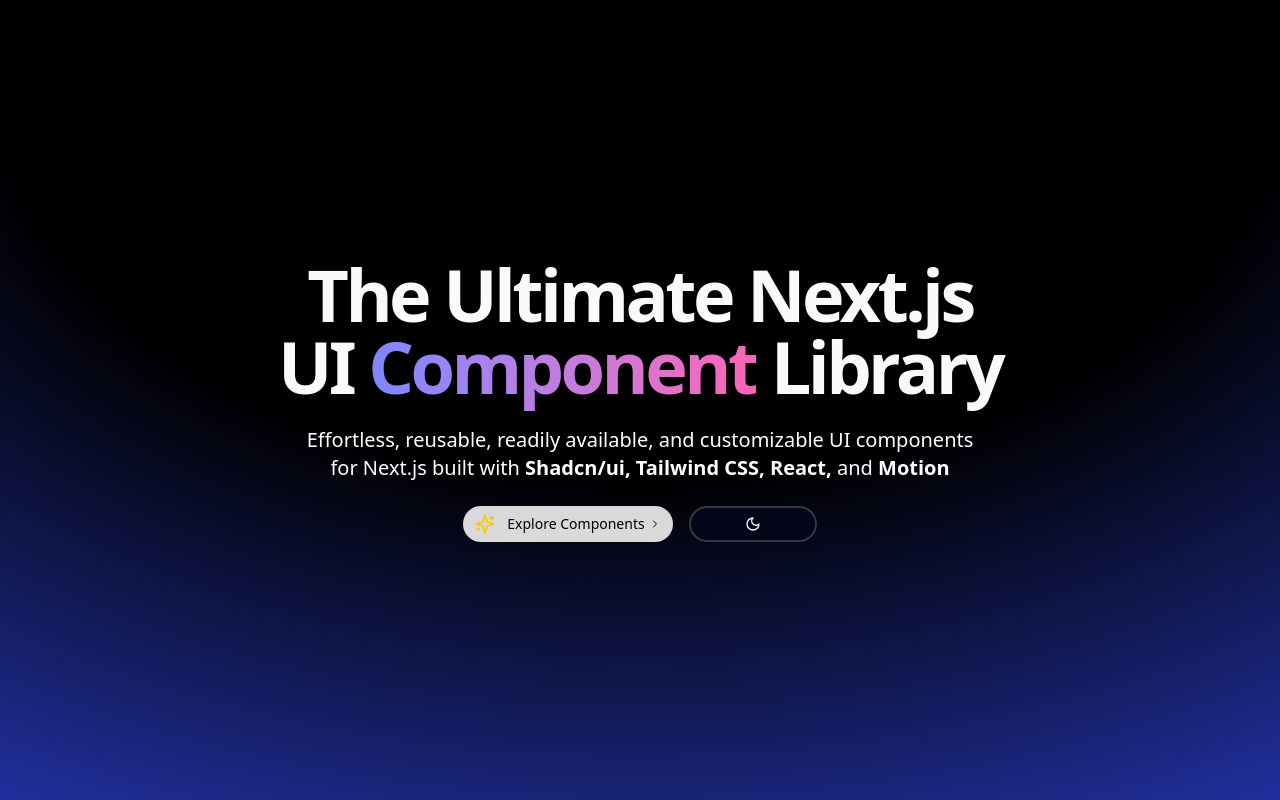
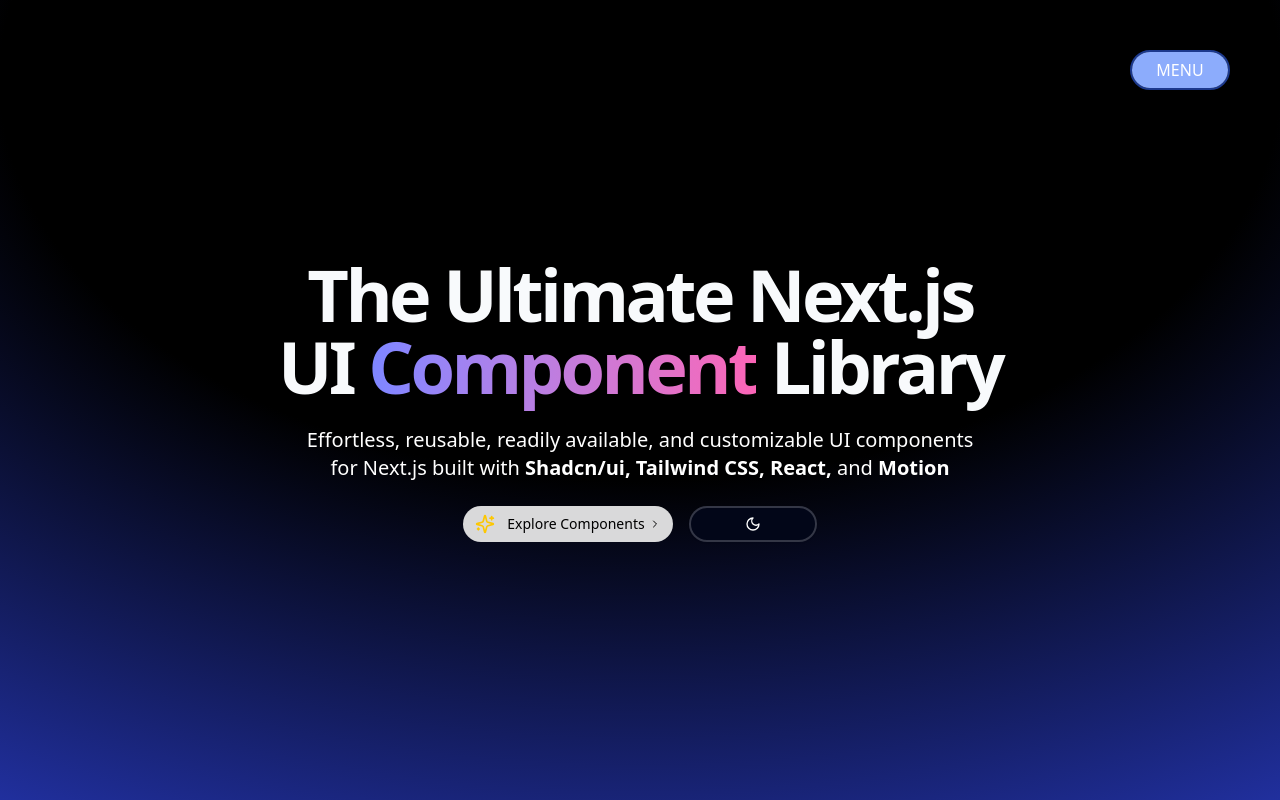
Before and after one commit to anuja-rahul/nexponents, a Next.js app: page / in a window 1280 px wide. Shown: the top 800 px of the page. Built offline with nearby package versions, Linux system fonts and the light colour scheme.

Commit message:
menu btn done

```diff
--- a/app/layout.tsx
+++ b/app/layout.tsx
@@ -2,6 +2,8 @@
 import { Geist, Geist_Mono } from "next/font/google";
 import "./globals.css";
 import { ThemeProvider } from "@/components/theme-provider";
+// import Header from "@/components/header/header";
+import Navbar from "@/components/header/navbar";
 
 const geistSans = Geist({
   variable: "--font-geist-sans",
@@ -34,6 +36,8 @@
           enableSystem
           disableTransitionOnChange
         >
+          {/* <Header /> */}
+          <Navbar />
           {children}
         </ThemeProvider>
       </body>
--- /dev/null
+++ b/components/header/button/button.tsx
@@ -0,0 +1,50 @@
+import { motion } from "framer-motion";
+import styles from "./style.module.scss";
+import clsx from "clsx";
+
+interface ButtonProps {
+  isActive: boolean;
+  setIsActive: (value: boolean) => void;
+}
+
+export default function Button({ isActive, setIsActive }: ButtonProps) {
+  return (
+    <div
+      onClick={() => {
+        setIsActive(!isActive);
+      }}
+      className={clsx(styles.button, "border-2 border-blue-900")}
+    >
+      <motion.div
+        className={styles.slider}
+        animate={{
+          top: isActive ? "-100%" : "0",
+        }}
+        transition={{
+          duration: 0.5,
+          ease: [0.76, 0, 0.24, 1],
+        }}
+      >
+        <div className={styles.el}>
+          <PerspectiveText label="Menu" />
+        </div>
+        <div className={styles.el}>
+          <PerspectiveText label="Close" />
+        </div>
+      </motion.div>
+    </div>
+  );
+}
+
+type PerspectiveTextProps = {
+  label: string;
+};
+
+export function PerspectiveText({ label }: PerspectiveTextProps) {
+  return (
+    <div className={styles.perspectiveText}>
+      <p>{label}</p>
+      <p>{label}</p>
+    </div>
+  );
+}
--- /dev/null
+++ b/components/header/button/style.module.scss
@@ -0,0 +1,68 @@
+.button {
+  height: 40px;
+  width: 100px;
+  border-radius: 25px;
+  cursor: pointer;
+  position: relative;
+  overflow: hidden;
+  //   border: 0.5px solid #040499;
+
+  .slider {
+    position: relative;
+    height: 100%;
+    width: 100%;
+
+    .el {
+      height: 100%;
+      width: 100%;
+      //   background-color: #ed74fd;
+      background-color: #8cacfc;
+      text-transform: uppercase;
+
+      &:nth-of-type(2) {
+        position: absolute;
+        top: 100%;
+        background-color: black;
+        color: white;
+      }
+      &:hover {
+        .perspectiveText {
+          transform: rotateX(90deg);
+
+          p {
+            &:nth-of-type(1) {
+              transform: translateY(-100%);
+              opacity: 0;
+            }
+            &:nth-of-type(2) {
+              opacity: 1;
+            }
+          }
+        }
+      }
+    }
+  }
+
+  .perspectiveText {
+    width: 100%;
+    height: 100%;
+    display: flex;
+    align-items: center;
+    justify-content: center;
+    transition: transform 0.75s cubic-bezier(0.76, 0, 0.24, 1);
+    transform-style: preserve-3d;
+
+    p {
+      transition: all 0.75s cubic-bezier(0.76, 0, 0.24, 1);
+
+      &:nth-of-type(2) {
+        position: absolute;
+        transform: rotateX(-90deg) translateY(9px);
+        transform-origin: bottom center;
+        opacity: 0;
+      }
+    }
+  }
+}
+
+// 11.35
--- /dev/null
+++ b/components/header/header.tsx
@@ -0,0 +1,13 @@
+// import Navbar from "./navbar";
+
+export default function Header() {
+  return (
+    <>
+      <header className="fixed top-0 w-screen bg-transparent min-h-16 flex flex-row flex-nowrap items-center justify-between px-8">
+        <div className="">NexponentUI logo</div>
+        {/* <div>NavBar</div> */}
+        {/* <Navbar /> */}
+      </header>
+    </>
+  );
+}
--- /dev/null
+++ b/components/header/navbar.tsx
@@ -0,0 +1,14 @@
+"use client";
+import { useState } from "react";
+import Button from "./button/button";
+import styles from "./style.module.scss";
+
+export default function Navbar() {
+  const [isActive, setIsActive] = useState(false);
+
+  return (
+    <div className={styles.header}>
+      <Button isActive={isActive} setIsActive={setIsActive} />
+    </div>
+  );
+}
--- /dev/null
+++ b/components/header/style.module.scss
@@ -0,0 +1,7 @@
+.header {
+    position: fixed;
+    right: 50px;
+    top: 50px;
+    z-index: 9999 !important;
+    pointer-events: all;
+}
--- a/components/hero.tsx
+++ b/components/hero.tsx
@@ -18,7 +18,7 @@
           The Ultimate Next.js UI{" "}
           <span
             className="bg-clip-text text-transparent bg-gradient-to-r
-          from-indigo-400  to-pink-400 duration-300"
+          from-indigo-400  to-pink-400"
           >
             Component
           </span>{" "}
```
